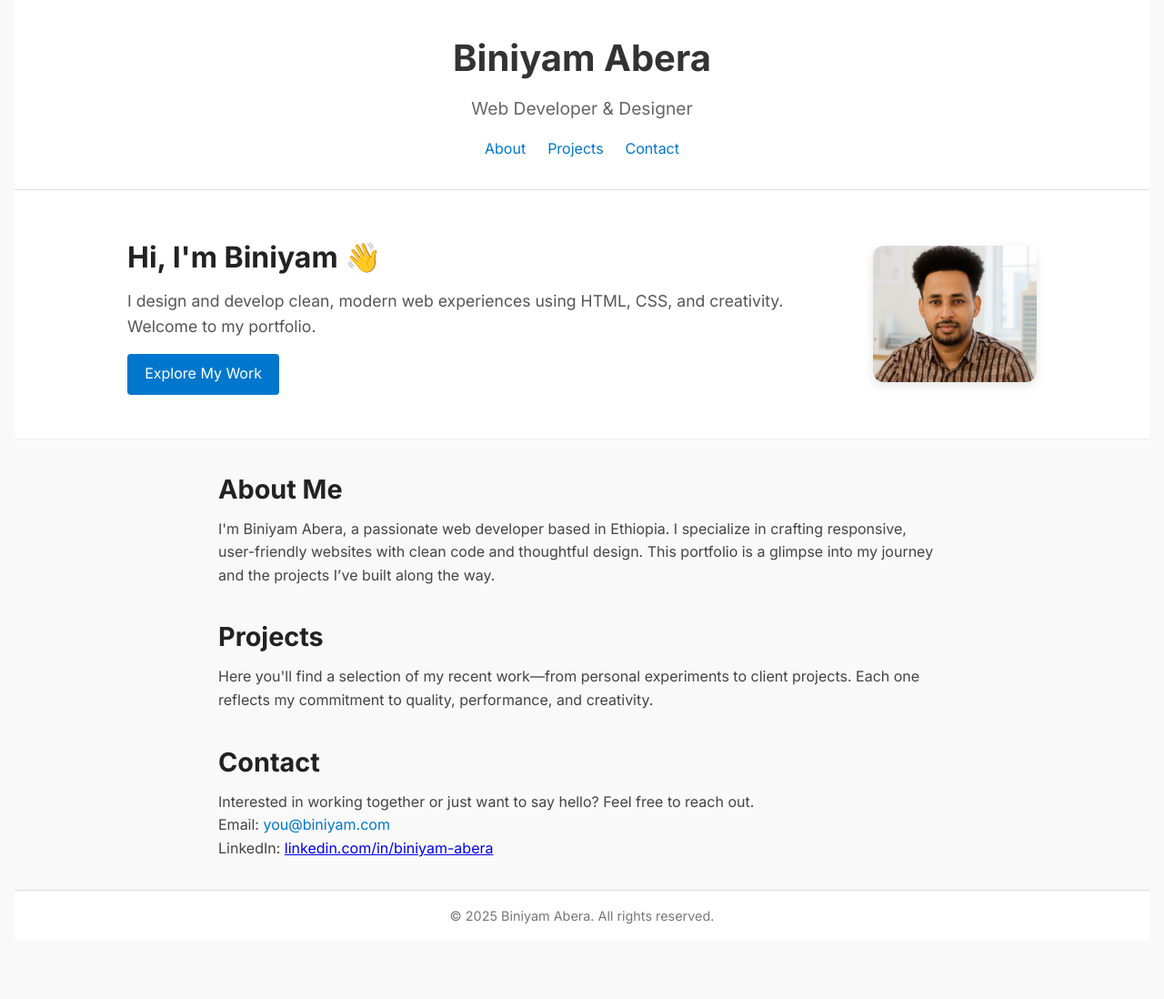
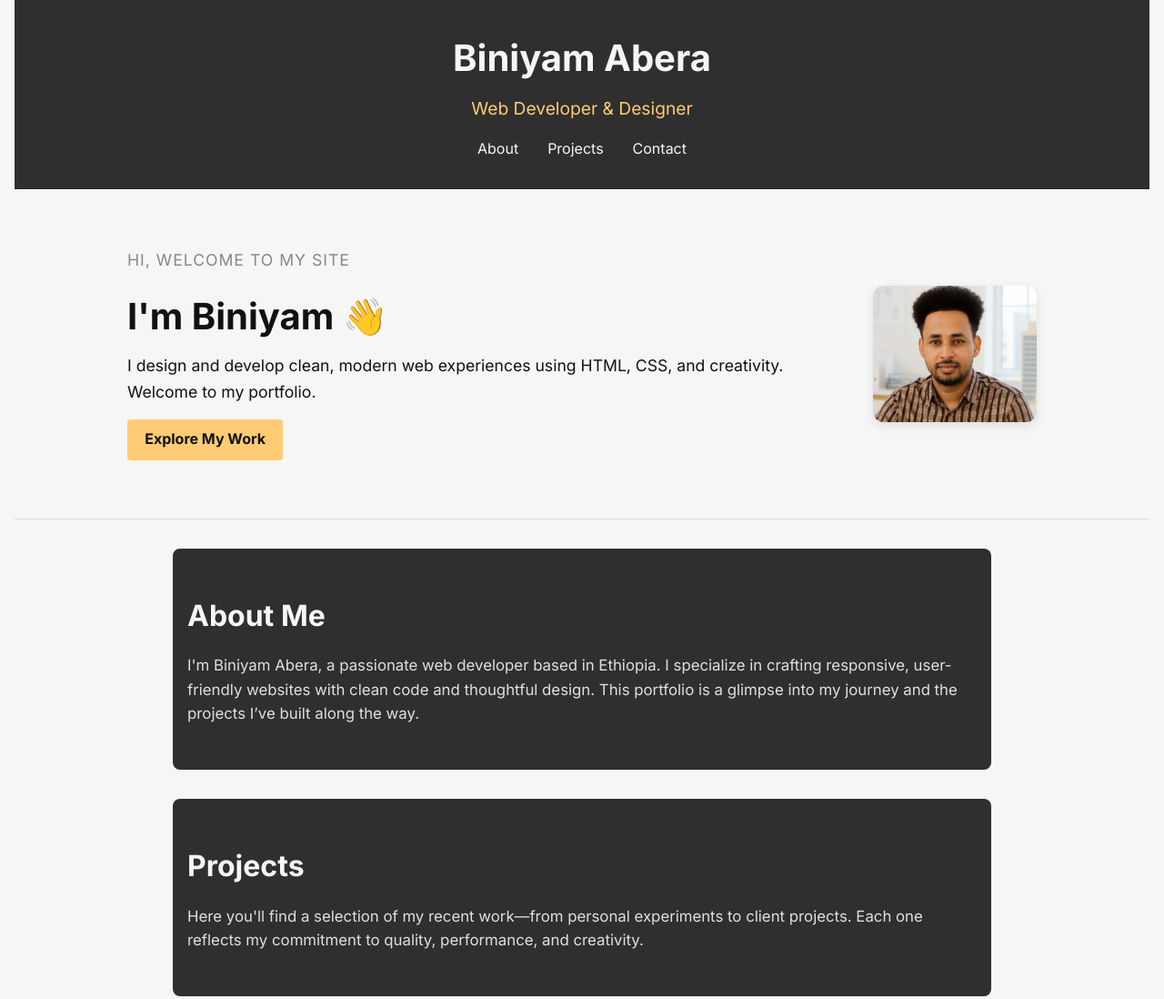
Before and after one commit to binicode/portfolio-starter, a plain HTML site: page index.html in a window 1280 px wide. Shown: the top 1098 px of the page at 91% size. Before the commit the page ends 1034 px from the top, so only its background shows below. Drawn offline with Linux system fonts and the light colour scheme.

Commit message:
changed the colors of everything to use new color palets

```diff
--- a/index.html
+++ b/index.html
@@ -70,7 +70,8 @@
     <section class="hero">
       <div class="hero-content">
         <div class="hero-text">
-          <h2>Hi, I'm Biniyam 👋</h2>
+          <p class="welcome-text">Hi, welcome to my site</p>
+          <h2>I'm Biniyam 👋</h2>
           <p>
             I design and develop clean, modern web experiences using HTML, CSS,
             and creativity. Welcome to my portfolio.
--- a/style.css
+++ b/style.css
@@ -1,4 +1,4 @@
-/* Reset & Base Styles */
+/* === Reset & Base Styles === */
 * {
   margin: 0;
   padding: 0;
@@ -7,18 +7,18 @@
 
 body {
   font-family: "Inter", sans-serif;
+  background-color: #f6f6f6;
+  color: #111111;
   line-height: 1.6;
-  background-color: #f9f9f9;
-  color: #333;
   padding: 0 1rem;
 }
 
-/* Header */
+/* === Header === */
 header {
   text-align: center;
-  padding: 2rem 0;
-  background-color: #fff;
-  border-bottom: 1px solid #ddd;
+  padding: 2rem 1rem;
+  background-color: #2f2f2f;
+  color: #f6f6f6;
 }
 
 header h1 {
@@ -28,32 +28,34 @@ header h1 {
 
 .subtitle {
   font-size: 1.2rem;
-  color: #666;
+  color: #ffcb74;
+  margin-bottom: 1rem;
 }
 
 nav ul {
   list-style: none;
   display: flex;
   justify-content: center;
-  gap: 1.5rem;
-  margin-top: 1rem;
+  gap: 2rem;
+  flex-wrap: wrap;
 }
 
 nav a {
   text-decoration: none;
-  color: #0077cc;
+  color: #f6f6f6;
   font-weight: 500;
+  transition: color 0.3s ease;
 }
 
 nav a:hover {
-  text-decoration: underline;
+  color: #ffcb74;
 }
 
-/* Hero Section */
+/* === Hero Section === */
 .hero {
-  background-color: #fff;
-  padding: 3rem 1rem;
-  border-bottom: 1px solid #eee;
+  background-color: #f6f6f6;
+  padding: 4rem 1rem;
+  border-bottom: 1px solid #ddd;
 }
 
 .hero-content {
@@ -71,29 +73,37 @@ nav a:hover {
   min-width: 280px;
 }
 
+.welcome-text {
+  font-size: 0.9rem;
+  color: #888;
+  margin-bottom: 0.5rem;
+  text-transform: uppercase;
+  letter-spacing: 1px;
+}
+
 .hero-text h2 {
-  font-size: 2rem;
+  font-size: 2.5rem;
   margin-bottom: 0.5rem;
 }
 
 .hero-text p {
   font-size: 1.1rem;
-  color: #555;
   margin-bottom: 1rem;
 }
 
 .cta-button {
   display: inline-block;
   padding: 0.6rem 1.2rem;
-  background-color: #0077cc;
-  color: #fff;
+  background-color: #ffcb74;
+  color: #111111;
   text-decoration: none;
   border-radius: 4px;
-  font-weight: 500;
+  font-weight: bold;
+  transition: background-color 0.3s ease;
 }
 
 .cta-button:hover {
-  background-color: #005fa3;
+  background-color: #e6b25f;
 }
 
 .hero-image {
@@ -104,58 +114,40 @@ nav a:hover {
   box-shadow: 0 4px 12px rgba(0, 0, 0, 0.1);
 }
 
-/* Call to Action Button */
-.cta-button {
-  display: inline-block;
-  padding: 0.6rem 1.2rem;
-  background-color: #0077cc;
-  color: #fff;
-  text-decoration: none;
-  border-radius: 4px;
-  font-weight: 500;
-}
-
-.cta-button:hover {
-  background-color: #005fa3;
-}
-
-/* Main Sections */
-main {
-  max-width: 800px;
+/* === Main Sections === */
+main section {
+  background-color: #2f2f2f;
+  color: #f6f6f6;
+  padding: 3rem 1rem;
+  border-radius: 8px;
+  max-width: 900px;
   margin: 2rem auto;
 }
 
-section {
-  margin-bottom: 2rem;
+main section h2 {
+  font-size: 2rem;
+  margin-bottom: 1rem;
 }
 
-section h2 {
-  font-size: 1.8rem;
-  margin-bottom: 0.5rem;
-  color: #222;
+main section p {
+  font-size: 1.05rem;
+  color: #e0e0e0;
 }
 
-section p {
-  font-size: 1rem;
-  color: #444;
-}
-
-/* Contact */
-a[href^="mailto:"] {
-  color: #0077cc;
+/* === Contact Links === */
+a {
+  color: #ffcb74;
   text-decoration: none;
 }
 
-a[href^="mailto:"]:hover {
+a:hover {
   text-decoration: underline;
 }
 
-/* Footer */
+/* === Footer === */
 footer {
   text-align: center;
-  padding: 1rem 0;
-  background-color: #fff;
-  border-top: 1px solid #ddd;
+  padding: 2rem 1rem;
   font-size: 0.9rem;
-  color: #777;
+  color: #888;
 }
```
